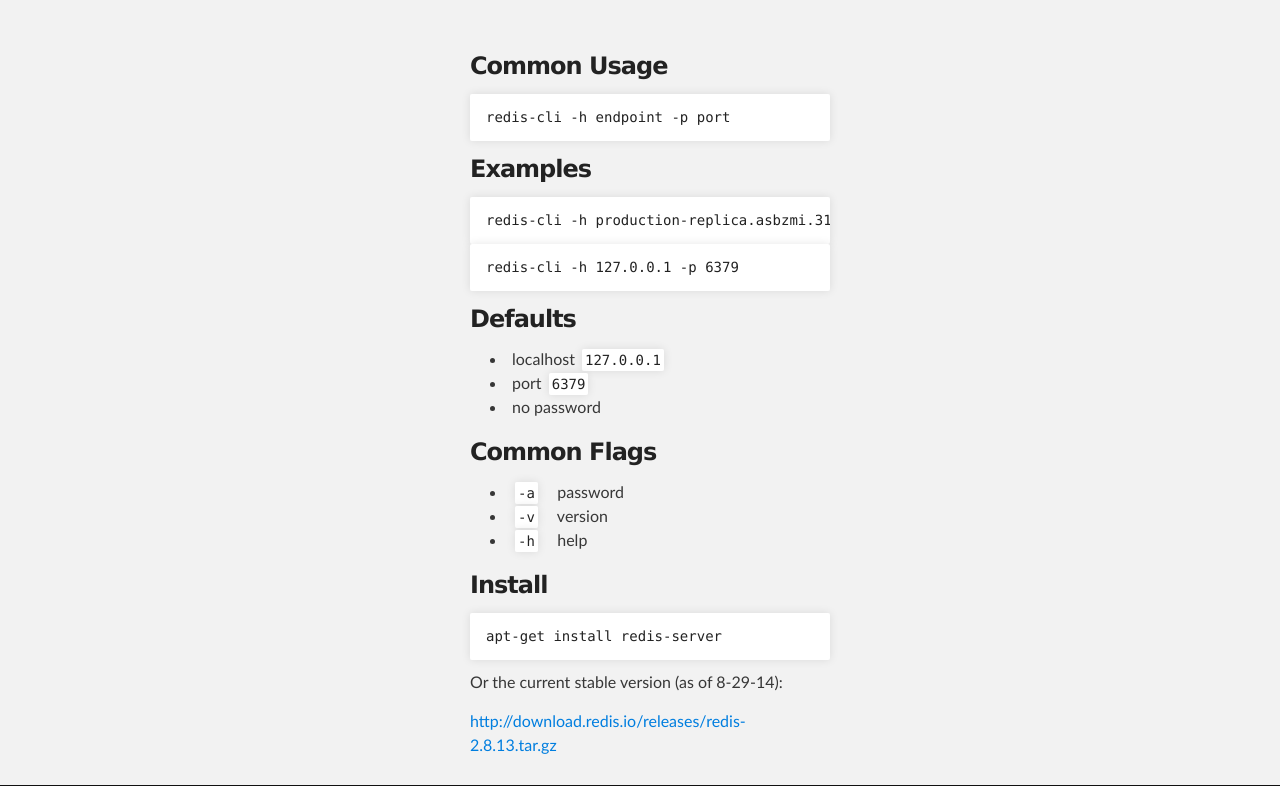
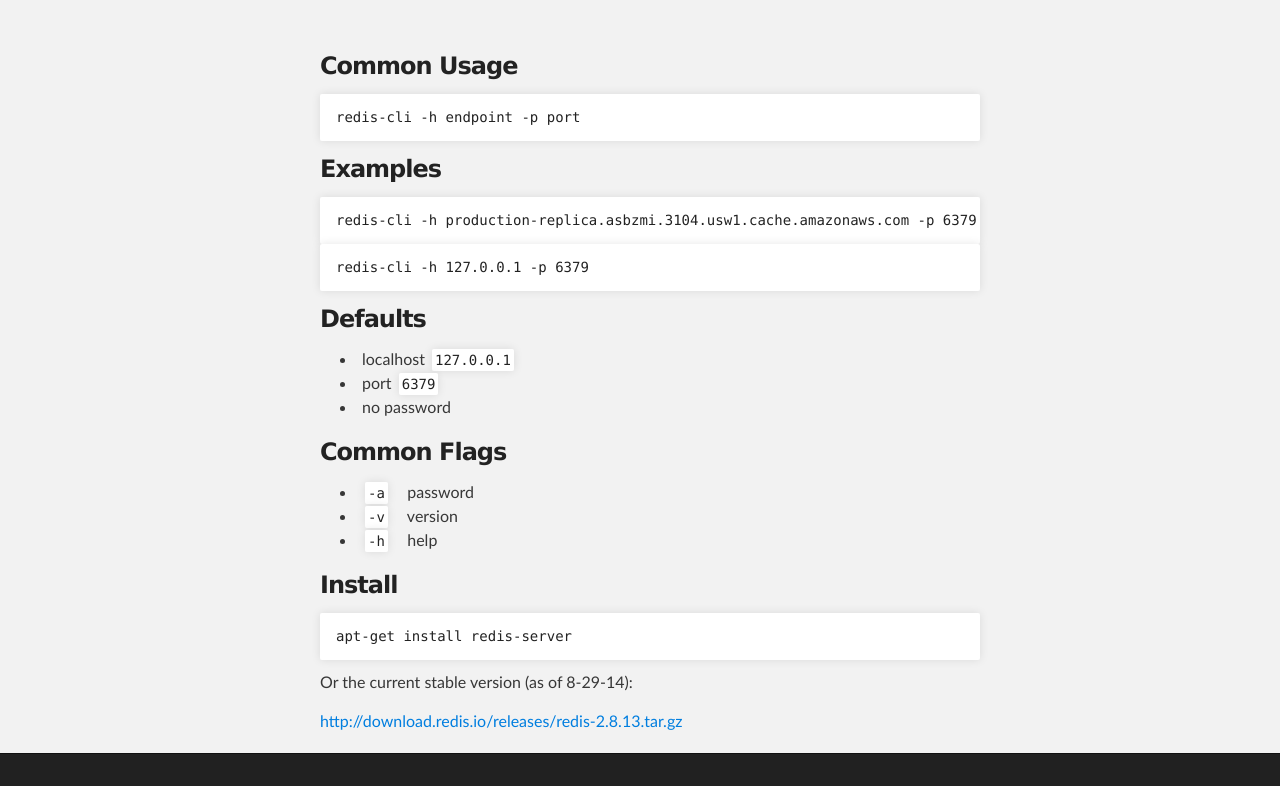
Before and after one commit to peterlnguyen/redis-cli, a plain HTML site: page index.html in a window 1280 px wide. Shown: the part 116-902 px from the top of the page. After the commit the page ends 870 px from the top, so only its background shows below. Drawn offline with Linux system fonts and the light colour scheme.

Commit message:
Update stylesheet.css

```diff
--- a/stylesheets/stylesheet.css
+++ b/stylesheets/stylesheet.css
@@ -264,8 +264,8 @@ Full-Width Styles
 
 .inner {
   position: relative;
-  max-width: 340px;
-  padding: 13px 10px;
+  max-width: 640px;
+  padding: 5px 5px;
   margin: 0 auto;
 }
 
```
